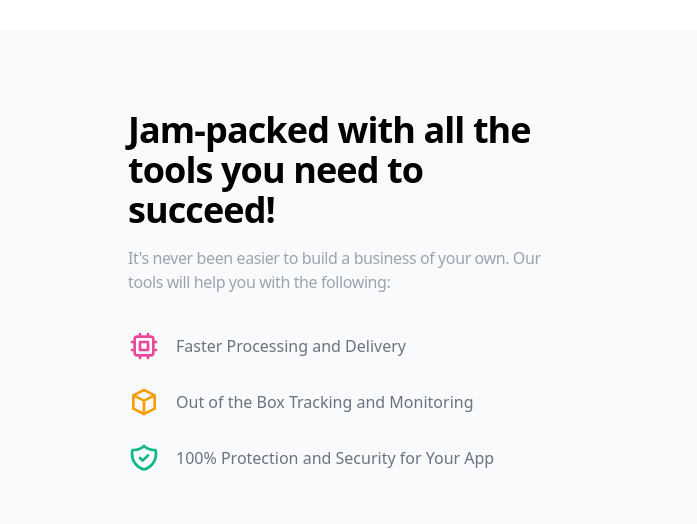
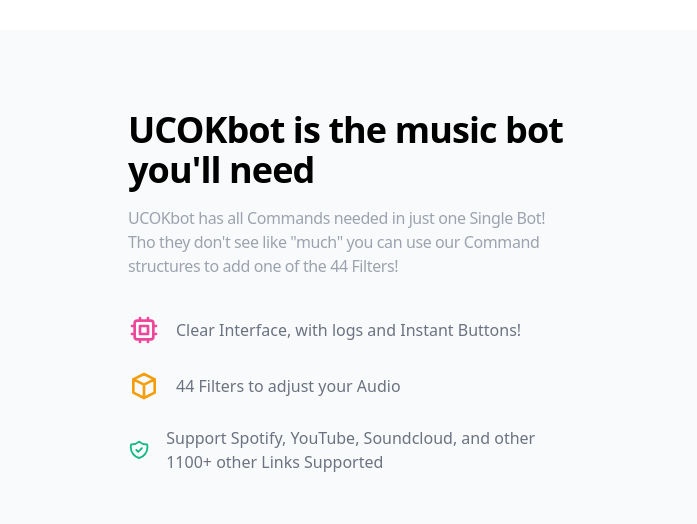
Before and after one commit to haghest/UCOK-Landing-Page, a plain HTML site: page index.html in a window 1280 px wide. Shown: the part 630-1154 px from the top of the page, 0-697 px from the left. Drawn offline with nearby package versions, Linux system fonts and the light colour scheme; grey boxes are pictures that could not be loaded.

Commit message:
Update index.html

```diff
--- a/index.html
+++ b/index.html
@@ -8,6 +8,8 @@
     <style>html {
       scroll-behavior: smooth;
     }</style>
+    <!-- Favicon -->
+    <link rel="icon" type="image/png" href="https://media.discordapp.net/attachments/881453063548846160/896129731878072390/ucok-circle.png"/>
 </head>
 <body>
 
@@ -65,20 +67,21 @@
     <div class="flex flex-wrap items-center -mx-3">
       <div class="order-1 w-full px-3 lg:w-1/2 lg:order-0">
         <div class="w-full lg:max-w-md">
-          <h2 class="mb-4 text-3xl font-bold leading-tight tracking-tight sm:text-4xl font-heading">Jam-packed with all the tools you need to succeed!</h2>
-          <p class="mb-4 font-medium tracking-tight text-gray-400 xl:mb-6">It's never been easier to build a business of your own. Our tools will help you with the following:</p>
+          <h2 class="mb-4 text-3xl font-bold leading-tight tracking-tight sm:text-4xl font-heading">UCOKbot is the music bot you'll need</h2>
+          <p class="mb-4 font-medium tracking-tight text-gray-400 xl:mb-6">UCOKbot has all Commands needed in just one Single Bot!
+            Tho they don't see like "much" you can use our Command structures to add one of the 44 Filters!</p>
           <ul>
             <li class="flex items-center py-2 space-x-4 xl:py-3">
               <svg class="w-8 h-8 text-pink-500" fill="none" stroke="currentColor" viewBox="0 0 24 24" xmlns="http://www.w3.org/2000/svg"><path stroke-linecap="round" stroke-linejoin="round" stroke-width="2" d="M9 3v2m6-2v2M9 19v2m6-2v2M5 9H3m2 6H3m18-6h-2m2 6h-2M7 19h10a2 2 0 002-2V7a2 2 0 00-2-2H7a2 2 0 00-2 2v10a2 2 0 002 2zM9 9h6v6H9V9z"></path></svg>
-              <span class="font-medium text-gray-500">Faster Processing and Delivery</span>
+              <span class="font-medium text-gray-500">Clear Interface, with logs and Instant Buttons!</span>
             </li>
             <li class="flex items-center py-2 space-x-4 xl:py-3">
               <svg class="w-8 h-8 text-yellow-500" fill="none" stroke="currentColor" viewBox="0 0 24 24" xmlns="http://www.w3.org/2000/svg"><path stroke-linecap="round" stroke-linejoin="round" stroke-width="2" d="M20 7l-8-4-8 4m16 0l-8 4m8-4v10l-8 4m0-10L4 7m8 4v10M4 7v10l8 4"></path></svg>
-              <span class="font-medium text-gray-500">Out of the Box Tracking and Monitoring</span>
+              <span class="font-medium text-gray-500">44 Filters to adjust your Audio</span>
             </li>
             <li class="flex items-center py-2 space-x-4 xl:py-3">
               <svg class="w-8 h-8 text-green-500" fill="none" stroke="currentColor" viewBox="0 0 24 24" xmlns="http://www.w3.org/2000/svg"><path stroke-linecap="round" stroke-linejoin="round" stroke-width="2" d="M9 12l2 2 4-4m5.618-4.016A11.955 11.955 0 0112 2.944a11.955 11.955 0 01-8.618 3.04A12.02 12.02 0 003 9c0 5.591 3.824 10.29 9 11.622 5.176-1.332 9-6.03 9-11.622 0-1.042-.133-2.052-.382-3.016z"></path></svg>
-              <span class="font-medium text-gray-500">100% Protection and Security for Your App</span>
+              <span class="font-medium text-gray-500">Support Spotify, YouTube, Soundcloud, and other 1100+ other Links Supported</span>
             </li>
           </ul>
         </div>
```
